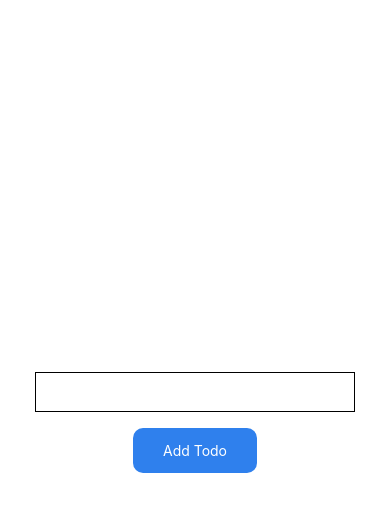
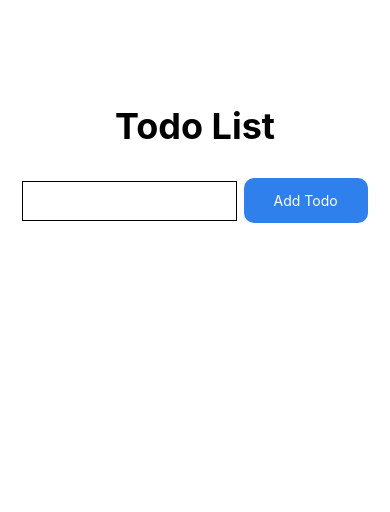
Before and after one commit to leoyhk/todo-turbo-expo, a React Native app in the folder apps/native/: screen / in a window 390 px wide. Shown: the top 512 px of the page. Built offline with nearby package versions, Linux system fonts and the light colour scheme.

Commit message:
feat: todo display

```diff
--- a/apps/native/App.tsx
+++ b/apps/native/App.tsx
@@ -1,10 +1,13 @@
+import { useState } from "react";
+import { Todo } from "./const/types";
+import "./global.css";
+import { View, StyleSheet } from "react-native";
 import { StatusBar } from "expo-status-bar";
 import { Button } from "@repo/ui/src";
-import { useState } from "react";
-import { Todo } from "./const/types";
+import { Text } from "react-native";
+import { TextInput } from "react-native";
 import { TodoItem } from "./components/todoItem";
-import "./global.css";
-import { TextInput, View } from "react-native";
+import { FlatList } from "react-native";
 
 export default function Native() {
   const [todos, setTodos] = useState<Todo[]>([]);
@@ -33,10 +36,20 @@ export default function Native() {
     setNewTodoName("");
   };
 
+  const [todo, setTodo] = useState([]);
   return (
-    <View className="flex items-center justify-center h-full w-full gap-y-4">
+    <View style={styles.container}>
+      <Text style={styles.header}>Todo List</Text>
+      <View
+        style={{
+          width: "100%",
+          flexDirection: "row",
+          justifyContent: "space-evenly",
+          alignItems: "center",
+        }}
+      >
         <TextInput
-        className="border border-black h-10 min-w-80"
+          style={styles.input}
           value={newTodoName}
           onChange={(e) => setNewTodoName(e.nativeEvent.text)}
         />
@@ -46,10 +59,42 @@ export default function Native() {
           }}
           text="Add Todo"
         />
-      {todos.map((todo) => (
-        <TodoItem title={todo.title} />
-      ))}
+      </View>
+      <View style={{ height: "60%", width: "100%" }}>
+        <FlatList
+          contentContainerStyle={{
+            paddingHorizontal: 16,
+            gap: 8,
+          }}
+          data={todos}
+          renderItem={(todo) => <TodoItem title={todo.item.title} />}
+        />
+      </View>
       <StatusBar style="auto" />
     </View>
   );
 }
+
+const styles = StyleSheet.create({
+  container: {
+    flex: 1,
+    backgroundColor: "#fff",
+    alignItems: "center",
+    justifyContent: "center",
+    paddingHorizontal: 16,
+    gap: 10,
+  },
+  header: {
+    fontWeight: "bold",
+    marginBottom: 20,
+    fontSize: 36,
+  },
+  input: {
+    padding: 4,
+    borderStyle: "solid",
+    borderWidth: 1,
+    borderColor: "#000",
+    width: "60%",
+    height: 40,
+  },
+});
--- a/apps/native/components/todoItem.tsx
+++ b/apps/native/components/todoItem.tsx
@@ -1,4 +1,5 @@
 import { Todo } from "const/types";
+import { StyleSheet } from "react-native";
 import { Text, View } from "react-native";
 
 // display only the title for now
@@ -7,8 +8,21 @@ type TodoProps = Pick<Todo, "title">;
 export function TodoItem(props: TodoProps) {
   const { title } = props;
   return (
-    <View>
+    <View style={style.container}>
       <Text>{title}</Text>
     </View>
   );
 }
+
+const style = StyleSheet.create({
+  container: {
+    flex: 1,
+    width: "100%",
+    height: 60,
+    justifyContent: "center",
+    borderWidth: 2,
+    borderColor: "grey",
+    padding: 8,
+    borderRadius: 10,
+  },
+});
```
Lines whose indentation alone changed are shown as unchanged.
